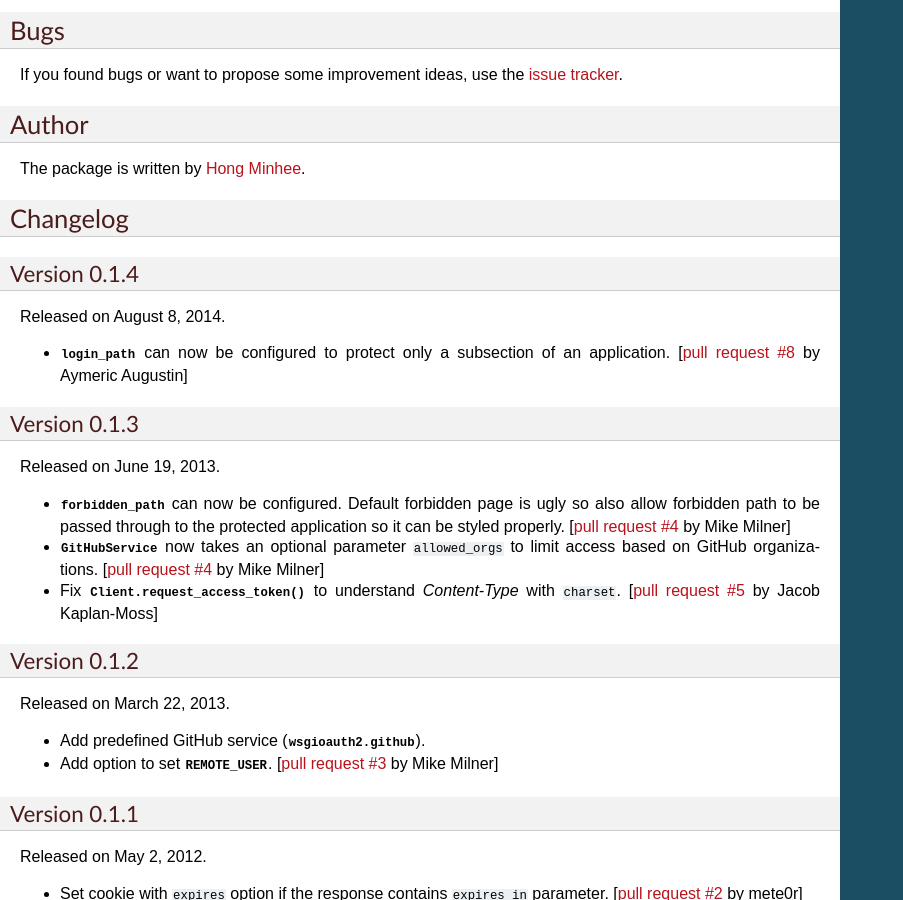
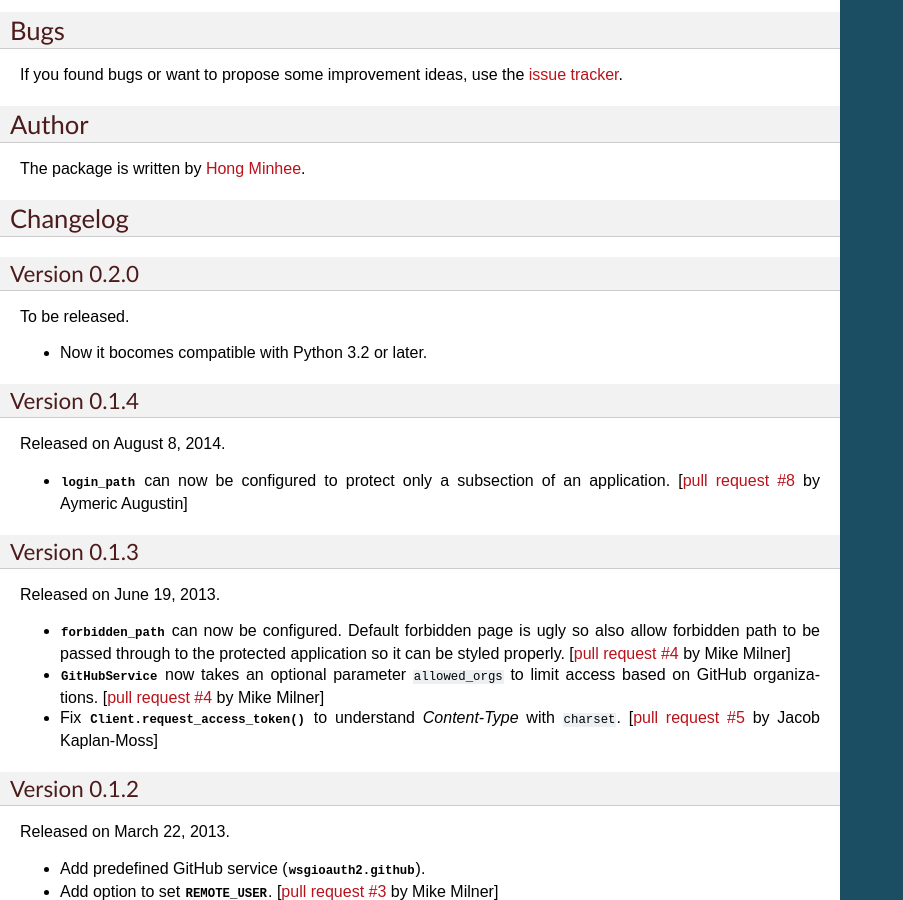
Before and after one commit to dahlia/wsgi-oauth2, a Sphinx documentation site: the page built from docs/index.rst, in a window 1280 px wide and 900 px high, scrolled down 1928 px. Shown: the whole window, without its empty margins (0-903 px from the left). Built offline with Sphinx 7.4.7, drawn with Linux system fonts in a browser that asks for light colours.

Commit message:
Changelog for Python 3 compatibility

```diff
--- a/docs/index.rst
+++ b/docs/index.rst
@@ -125,6 +125,14 @@ The package is written by `Hong Minhee`_.
 Changelog
 ---------
 
+Version 0.2.0
+'''''''''''''
+
+To be released.
+
+- Now it bocomes compatible with Python 3.2 or later.
+
+
 Version 0.1.4
 '''''''''''''
 
--- a/wsgioauth2.py
+++ b/wsgioauth2.py
@@ -511,7 +511,11 @@ class WSGIMiddleware(object):
         self.set_remote_user = set_remote_user
 
     def sign(self, value):
-        """Generate signature of the given ``value``."""
+        """Generate signature of the given ``value``.
+
+        .. versionadded:: 0.2.0
+
+        """
         if not isinstance(value, bytes):
             raise TypeError('expected bytes, not ' + repr(value))
         return hmac.new(self.secret, value, hashlib.sha1).hexdigest()
```
